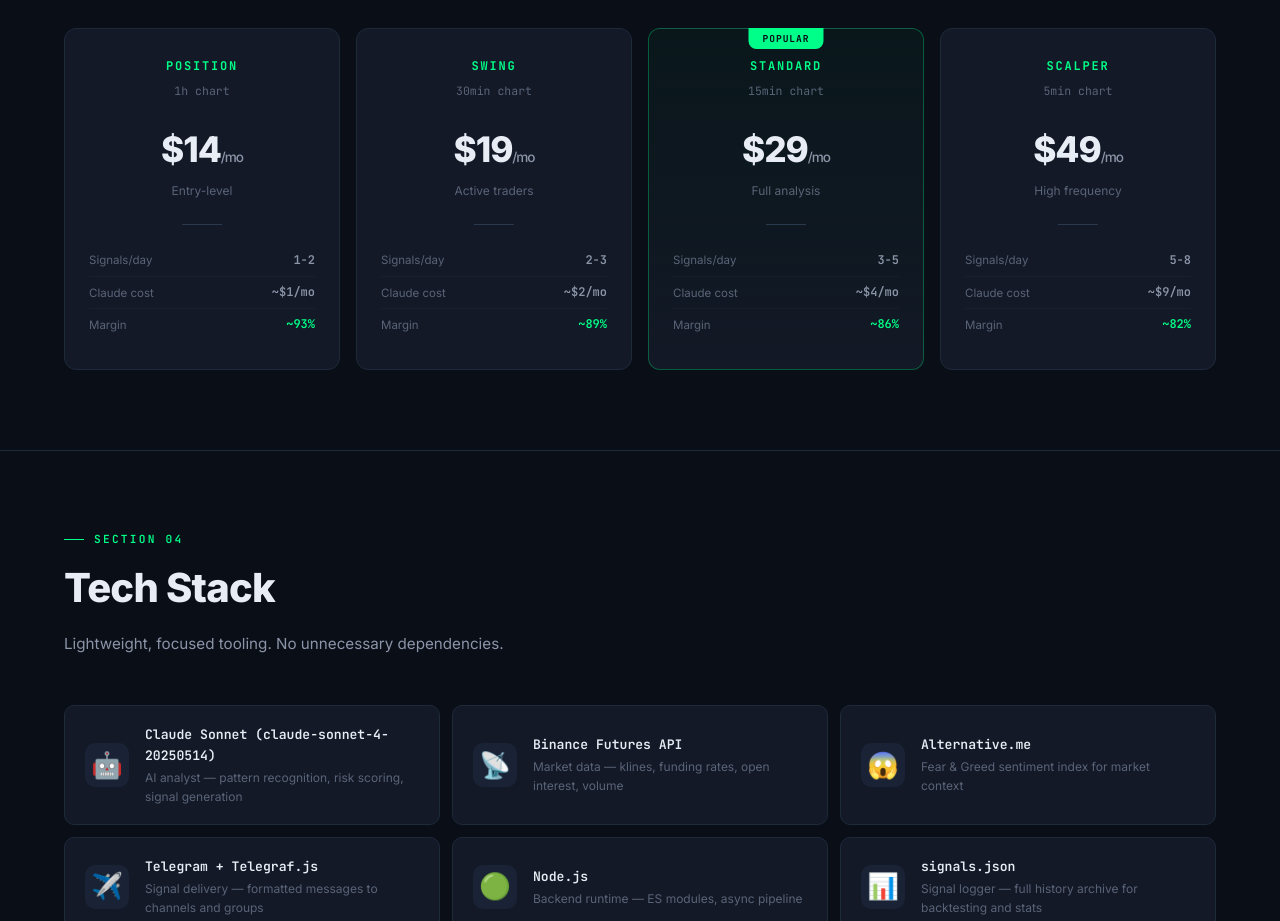
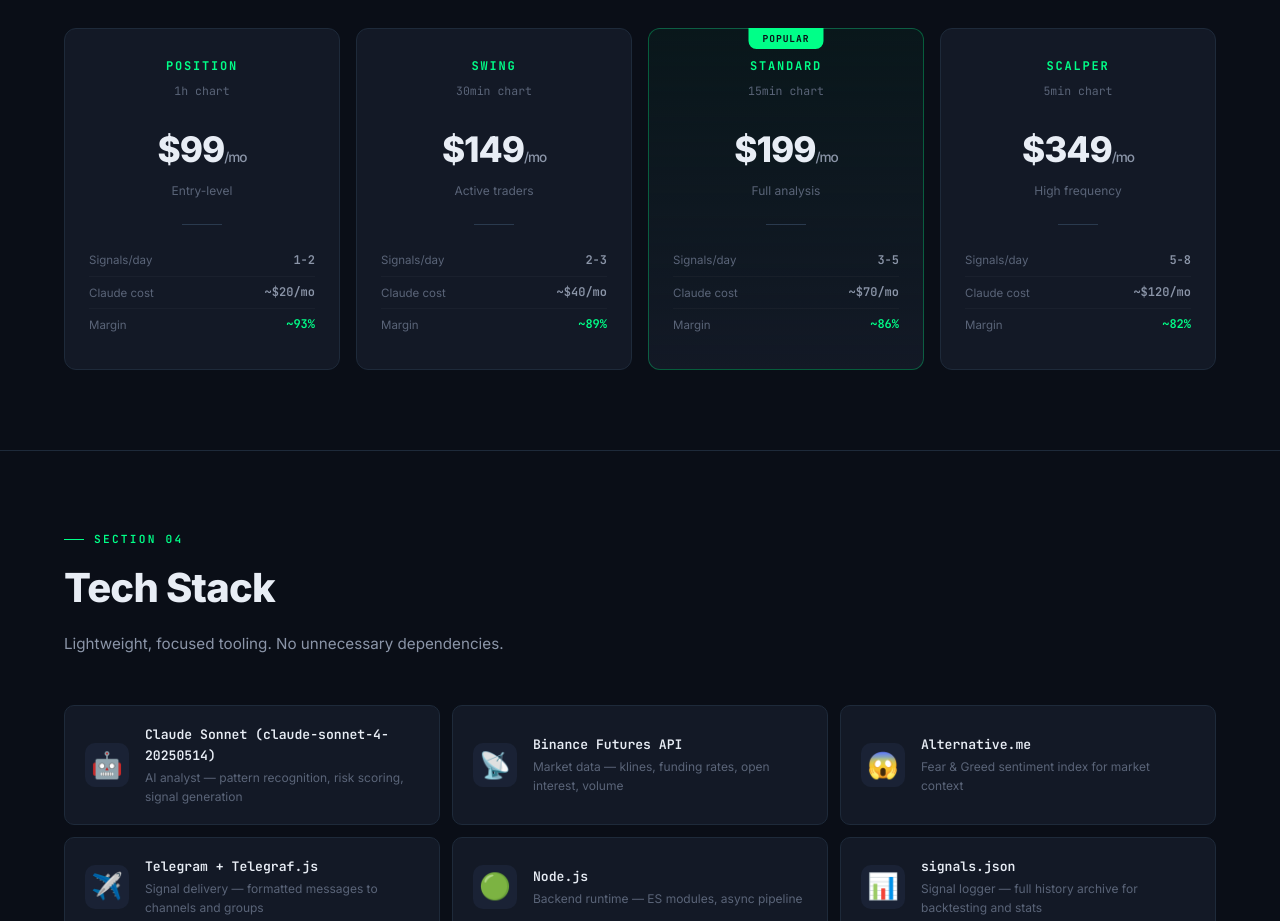
Before and after one commit to ThaWhiteOne/WorkFlow-, a plain HTML site: page index.html in a window 1280 px wide. Shown: the part 2180-3101 px from the top of the page. Drawn offline with Linux system fonts and the light colour scheme.

Commit message:
feat: update subscription plan pricing
Revised all 4 plan tiers and Claude API cost estimates:
- Position: $99/mo (~$20 Claude cost)
- Swing: $149/mo (~$40 Claude cost)
- Standard: $199/mo (~$70 Claude cost)
- Scalper: $349/mo (~$120 Claude cost)

```diff
--- a/index.html
+++ b/index.html
@@ -1081,12 +1081,12 @@ footer {
       <div class="reveal plan-card">
         <div class="plan-name">Position</div>
         <div class="plan-timeframe">1h chart</div>
-        <div class="plan-price">$14<span>/mo</span></div>
+        <div class="plan-price">$99<span>/mo</span></div>
         <div class="plan-period">Entry-level</div>
         <div class="plan-divider"></div>
         <ul class="plan-details">
           <li><span class="detail-label">Signals/day</span><span class="detail-value">1-2</span></li>
-          <li><span class="detail-label">Claude cost</span><span class="detail-value">~$1/mo</span></li>
+          <li><span class="detail-label">Claude cost</span><span class="detail-value">~$20/mo</span></li>
           <li><span class="detail-label">Margin</span><span class="detail-value margin-positive">~93%</span></li>
         </ul>
       </div>
@@ -1094,12 +1094,12 @@ footer {
       <div class="reveal reveal-delay-1 plan-card">
         <div class="plan-name">Swing</div>
         <div class="plan-timeframe">30min chart</div>
-        <div class="plan-price">$19<span>/mo</span></div>
+        <div class="plan-price">$149<span>/mo</span></div>
         <div class="plan-period">Active traders</div>
         <div class="plan-divider"></div>
         <ul class="plan-details">
           <li><span class="detail-label">Signals/day</span><span class="detail-value">2-3</span></li>
-          <li><span class="detail-label">Claude cost</span><span class="detail-value">~$2/mo</span></li>
+          <li><span class="detail-label">Claude cost</span><span class="detail-value">~$40/mo</span></li>
           <li><span class="detail-label">Margin</span><span class="detail-value margin-positive">~89%</span></li>
         </ul>
       </div>
@@ -1107,12 +1107,12 @@ footer {
       <div class="reveal reveal-delay-2 plan-card featured">
         <div class="plan-name">Standard</div>
         <div class="plan-timeframe">15min chart</div>
-        <div class="plan-price">$29<span>/mo</span></div>
+        <div class="plan-price">$199<span>/mo</span></div>
         <div class="plan-period">Full analysis</div>
         <div class="plan-divider"></div>
         <ul class="plan-details">
           <li><span class="detail-label">Signals/day</span><span class="detail-value">3-5</span></li>
-          <li><span class="detail-label">Claude cost</span><span class="detail-value">~$4/mo</span></li>
+          <li><span class="detail-label">Claude cost</span><span class="detail-value">~$70/mo</span></li>
           <li><span class="detail-label">Margin</span><span class="detail-value margin-positive">~86%</span></li>
         </ul>
       </div>
@@ -1120,12 +1120,12 @@ footer {
       <div class="reveal reveal-delay-3 plan-card">
         <div class="plan-name">Scalper</div>
         <div class="plan-timeframe">5min chart</div>
-        <div class="plan-price">$49<span>/mo</span></div>
+        <div class="plan-price">$349<span>/mo</span></div>
         <div class="plan-period">High frequency</div>
         <div class="plan-divider"></div>
         <ul class="plan-details">
           <li><span class="detail-label">Signals/day</span><span class="detail-value">5-8</span></li>
-          <li><span class="detail-label">Claude cost</span><span class="detail-value">~$9/mo</span></li>
+          <li><span class="detail-label">Claude cost</span><span class="detail-value">~$120/mo</span></li>
           <li><span class="detail-label">Margin</span><span class="detail-value margin-positive">~82%</span></li>
         </ul>
       </div>
```
